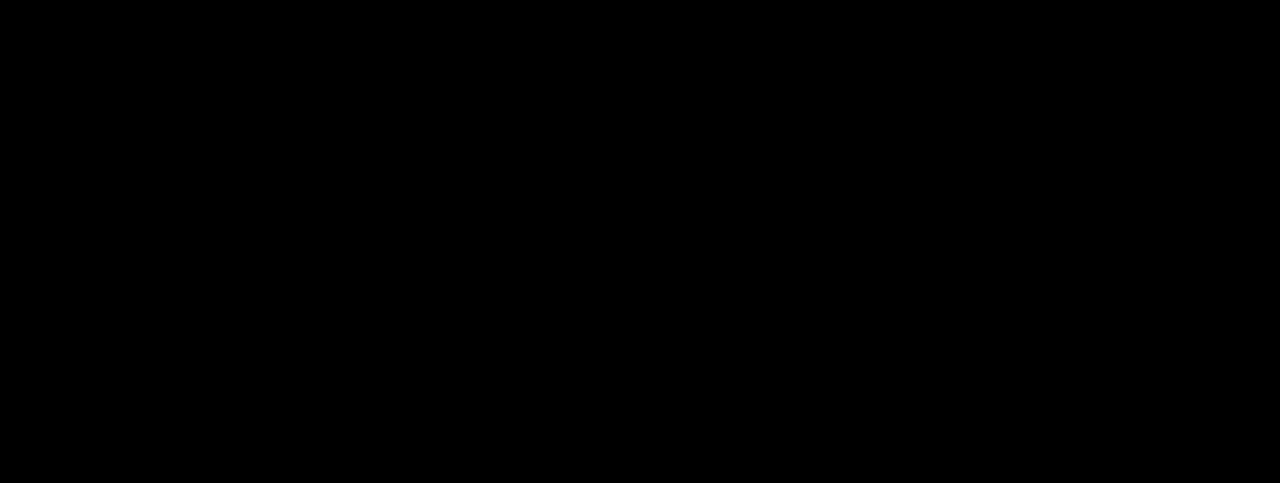
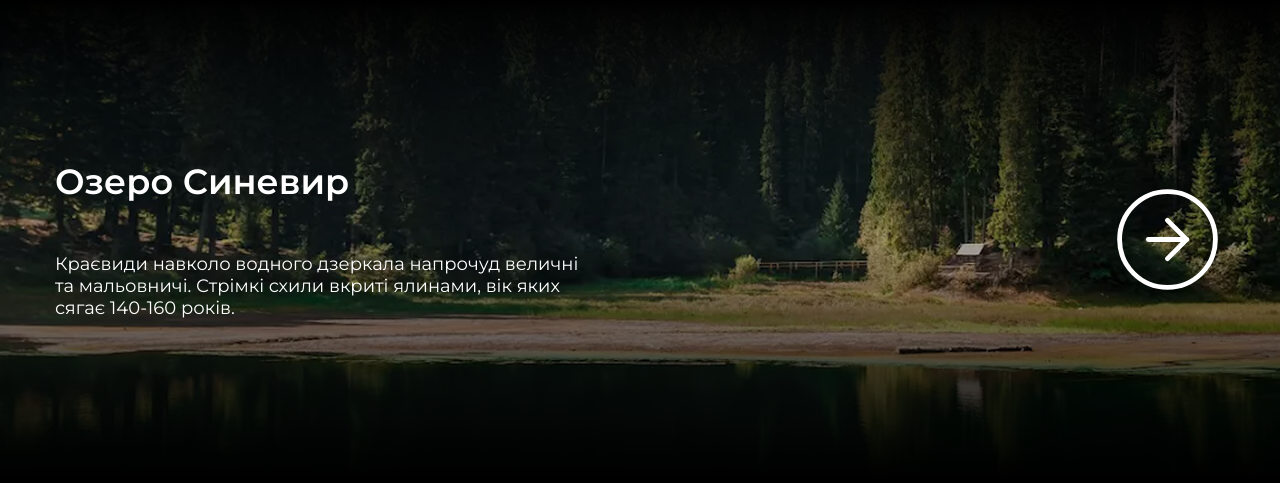
Before and after one commit to RyazanovAndrey/travel, a website: page index.html in a window 1280 px wide. Drawn offline with nearby package versions, Linux system fonts and the light colour scheme.

Commit message:
add slider

```diff
--- a/index.html
+++ b/index.html
@@ -230,11 +230,25 @@
                 </div>
             </div>
         </section>
-        <section class="slider-promo">
+        <section class="slider-box">
+            <div class="slider-promo">
+                <div class="slider-promo-wrapper">
+                    <div class="slider-promo-content">
+                        <div class="slider-promo-title">Озеро Синевир</div>
+                        <div class="slider-promo-text">Краєвиди навколо водного дзеркала напрочуд величні та мальовничі.
+                            Стрімкі схили вкриті ялинами, вік яких сягає 140-160 років.</div>
+                    </div>
+                    <svg class="next-btn" xmlns="http://www.w3.org/2000/svg" width="24" height="24" viewBox="0 0 24 24"
+                        fill="none" stroke="#ffffff" stroke-width="1" stroke-linecap="round" stroke-linejoin="round"
+                        class="lucide lucide-circle-arrow-right">
+                        <circle cx="12" cy="12" r="10" />
+                        <path d="M8 12h8" />
+                        <path d="m12 16 4-4-4-4" />
+                    </svg>
+                </div>
+            </div>
+        </section>
 
-
-
-        </section>
     </main>
 
     <div class="popup-video close-btn">
--- a/js/script.js
+++ b/js/script.js
@@ -4,7 +4,19 @@ const closeBtn = document.querySelectorAll('.close-btn')
 const bodyBox = document.body
 const headerBox = document.querySelector('.header')
 
+const nextBtn = document.querySelector('.next-btn')
+const sliderPromo = document.querySelector('.slider-promo')
+const sliderPromoTitle = document.querySelector('.slider-promo-title')
+const sliderPromoText = document.querySelector('.slider-promo-text')
+
 const currentPadding = window.innerWidth - document.documentElement.clientWidth
+
+let countSlider = 1
+const sliderInfo = {
+    "1" : {title: 'Озеро Синевир', sub : "Краєвиди навколо водного дзеркала напрочуд величні та мальовничі. Стрімкі схили вкриті ялинами, вік яких сягає 140-160 років."},
+    "2" : {title: "Шацькі озера", sub: "У межиріччі Прип’яті та Західного Бугу є 30 водосховищ, які називаються Шацькими озерами."},
+    "3" : {title: "Дністровський каньйон", sub : "Дивовижну місцевість з яскравими та пишними ландшафтами утворює річка Дністер між гирлами річок Золота Липа та Збруч."}
+}
 
 // Show/Hide video in popup
 
@@ -42,3 +54,20 @@ window.addEventListener('scroll', () => {
 })
 
 // ------------------------------------------------
+
+// Slider animation
+
+nextBtn.addEventListener('click', () => {
+
+    if(countSlider == 3) {
+        countSlider = 1
+    }else {
+        countSlider++
+    }
+
+    sliderPromoTitle.textContent = sliderInfo[countSlider].title
+    sliderPromoText.textContent = sliderInfo[countSlider].sub
+
+
+    sliderPromo.style.background = `url('../../assets/image/slider-img-${countSlider}.jpg')`
+})
--- a/scss/blocks/_slider.scss
+++ b/scss/blocks/_slider.scss
@@ -1,8 +1,52 @@
+@use '../mixins' as m;
+@use '../vars' as v;
+
+.slider-box {
+    position: relative;
+
+    &::before {
+        position: absolute;
+        content: '';
+        inset: 0;
+        background: linear-gradient(0deg, rgba(0,0,0,1) 0%, rgba(0,0,0,0.30) 50%, rgba(0,0,0,1) 100%);
+        pointer-events: none;
+    }
+}
+
 .slider-promo {
-    margin-block: 200px;
+    background: url('../../assets/image/slider-img-1.jpg');
+    min-height: 479px;
+    display: flex;
+    align-items: center;
+    justify-content: center;
+    transition: all .5s;
 
-    .slide {
-
+    .slider-promo-content {
+        max-width: 540px;
+        z-index: 99;
     }
 
+    .slider-promo-wrapper {
+        width: 1200px;
+        display: flex;
+        align-items: center;
+        justify-content: space-between;
+        padding-inline: 15px;
+    }
+
+    .slider-promo-title {
+        @include m.font(35px, 600);
+    }
+
+    .slider-promo-text {
+        @include m.font(18px, 400);
+        margin-top: 50px;
+    }
+
+    .next-btn {
+        width: 115px;
+        height: 115px;
+        cursor: pointer;
+        z-index: 99;
+    }
 }
```
Also changed, not shown: assets/image/slider-img-2.jpg (added), assets/image/slider-img-3.jpg (added), css/main.css, 1 other file.
